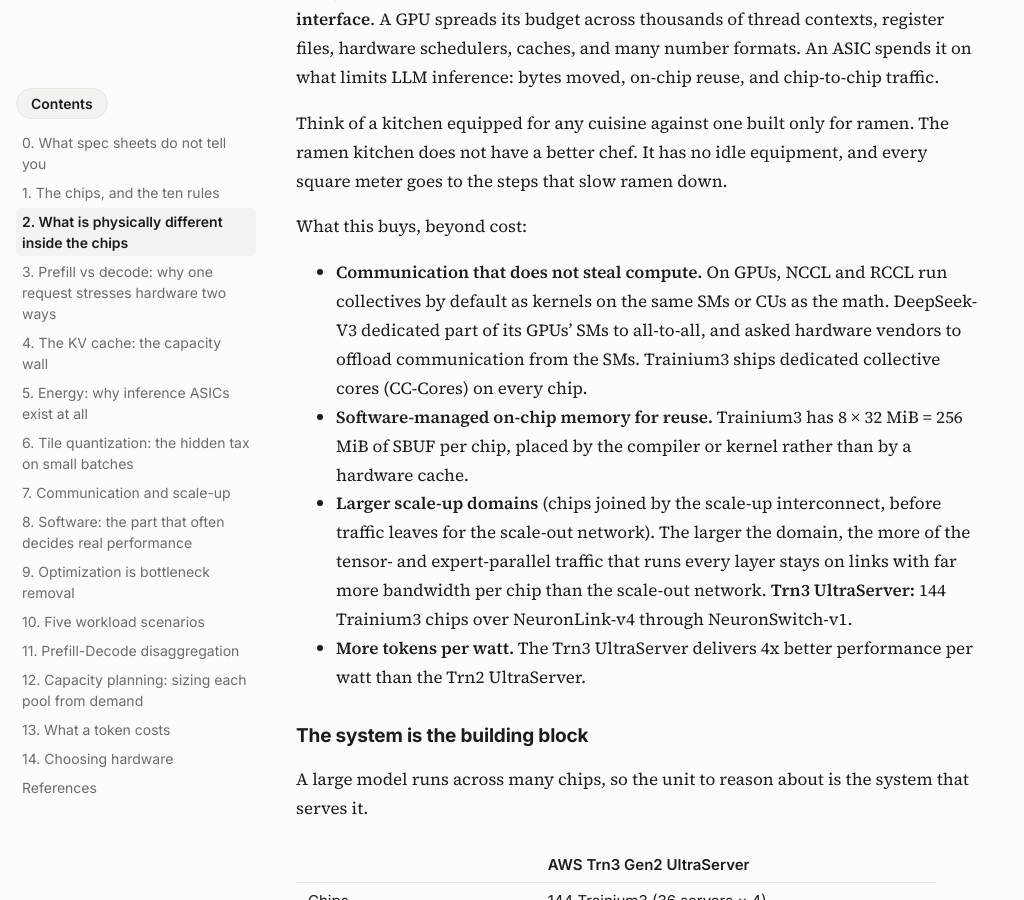
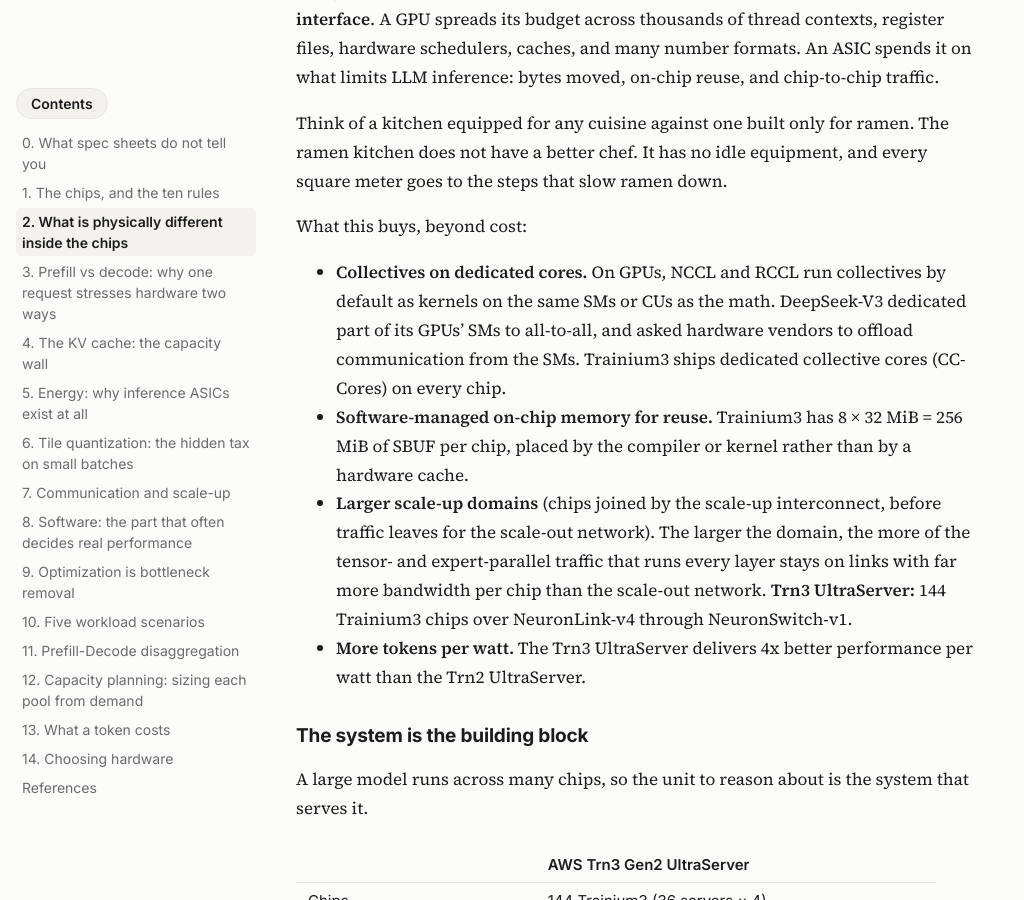
Before and after one commit to bananighosh/bananighosh.github.io, a Jekyll site: the page built from _posts/2026-11-16-flops-are-not-tokens.md, in a window 1280 px wide and 900 px high, scrolled down 4061 px. Shown: the whole window, without its empty margins (0-1024 px from the left). Built offline with Jekyll 4.4.1, drawn with Linux system fonts in a browser that asks for light colours.

Commit message:
Section 2: neutral collectives heading
Co-Authored-By: Claude Opus 5.5 <noreply@anthropic.com>
Claude-Session: https://claude.ai/code/session_01K2HJxVUv7i1duGErniTfDd

```diff
--- a/_posts/2026-11-16-flops-are-not-tokens.md
+++ b/_posts/2026-11-16-flops-are-not-tokens.md
@@ -94,7 +94,7 @@ Think of a kitchen equipped for any cuisine against one built only for ramen. Th
 
 What this buys, beyond cost:
 
-- <b>Communication that does not steal compute.</b> On GPUs, NCCL and RCCL run collectives by default as kernels on the same SMs or CUs as the math. DeepSeek-V3 dedicated part of its GPUs' SMs to all-to-all, and asked hardware vendors to offload communication from the SMs. Trainium3 ships dedicated collective cores (CC-Cores) on every chip.
+- <b>Collectives on dedicated cores.</b> On GPUs, NCCL and RCCL run collectives by default as kernels on the same SMs or CUs as the math. DeepSeek-V3 dedicated part of its GPUs' SMs to all-to-all, and asked hardware vendors to offload communication from the SMs. Trainium3 ships dedicated collective cores (CC-Cores) on every chip.
 - <b>Software-managed on-chip memory for reuse.</b> Trainium3 has 8 × 32 MiB = 256 MiB of SBUF per chip, placed by the compiler or kernel rather than by a hardware cache.
 - <b>Larger scale-up domains</b> (chips joined by the scale-up interconnect, before traffic leaves for the scale-out network). The larger the domain, the more of the tensor- and expert-parallel traffic that runs every layer stays on links with far more bandwidth per chip than the scale-out network. <b>Trn3 UltraServer:</b> 144 Trainium3 chips over NeuronLink-v4 through NeuronSwitch-v1.
 - <b>More tokens per watt.</b> The Trn3 UltraServer delivers 4x better performance per watt than the Trn2 UltraServer.
```
